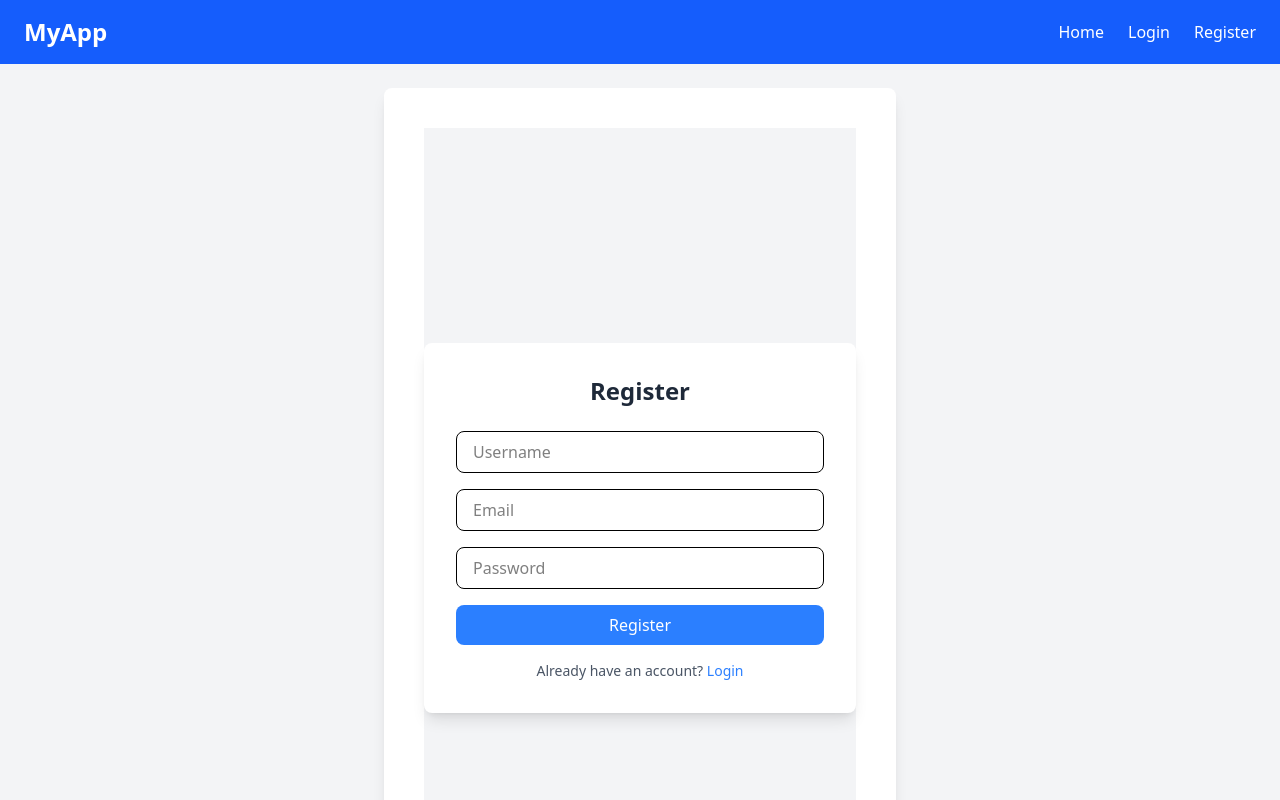
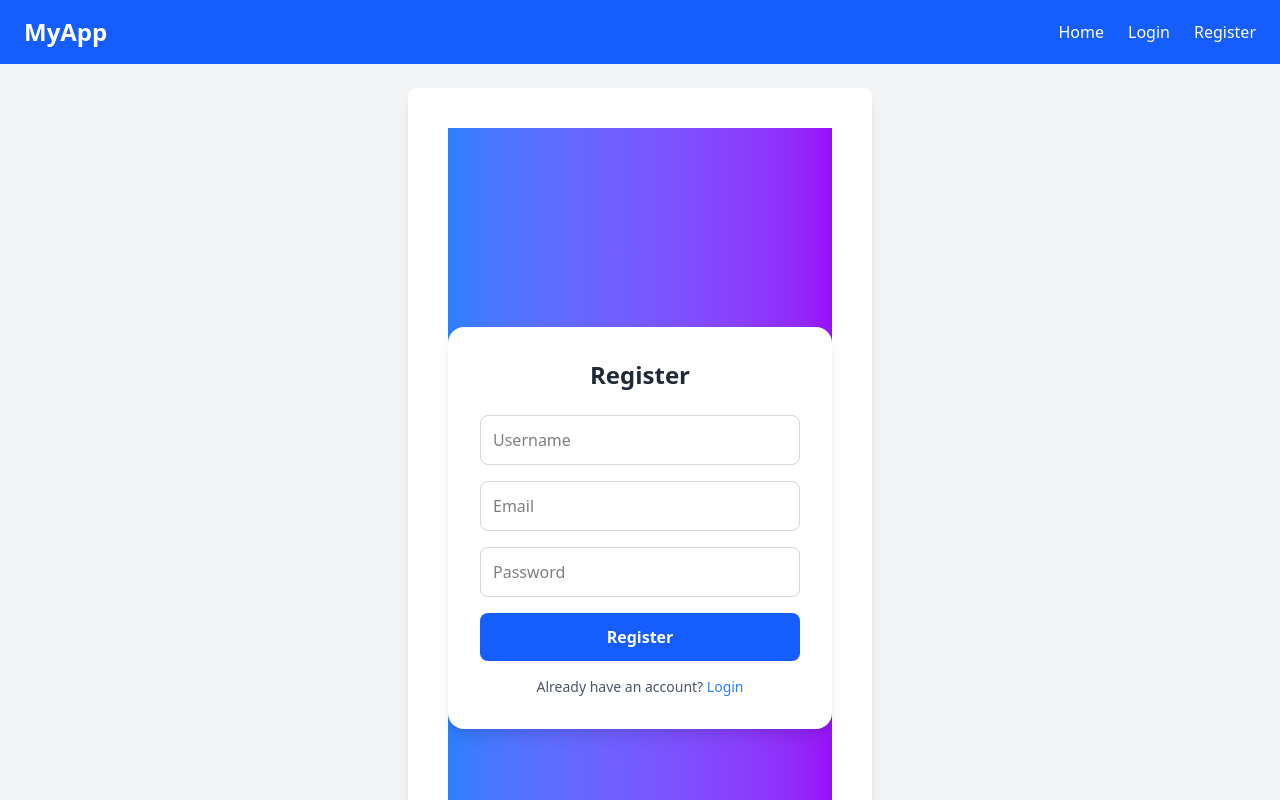
Before and after one commit to Nowrrl/E-Commerce_Site, a React (Vite) app in the folder front/: page /register in a window 1280 px wide. Shown: the top 800 px of the page. Built offline with nearby package versions, Linux system fonts and the light colour scheme.

Commit message:
Update registration modal on success and main screen style

```diff
--- a/front/src/App.jsx
+++ b/front/src/App.jsx
@@ -27,7 +27,7 @@ function App() {
                         <Route path="/" element={
                             <div>
                                 <h1 className="text-3xl font-bold text-gray-800 mb-4">Welcome!</h1>
-                                <p className="text-gray-600">Please <Link to="/login" className="hover:underline">Login</Link> or  <Link to="/register" className="hover:underline">Register</Link> to continue.</p>
+                                <p className="text-gray-600">Please <Link to="/login" className="font-bold hover:underline">Login</Link> or  <Link to="/register" className="font-bold hover:underline">Register</Link> to continue.</p>
                             </div>
                         } />
                     </Routes>
--- a/front/src/pages/login.jsx
+++ b/front/src/pages/login.jsx
@@ -50,7 +50,9 @@ const Login = () => {
                         Login
                     </button>
                 </form>
-                <p className="text-center text-gray-600 mt-4">Don't have an account? <a href="#" className="text-blue-500 hover:underline">Sign up</a></p>
+                <p className="text-center text-gray-600 mt-4">Don't have an account?
+                    <a href="/register" className="text-blue-500 hover:underline">Sign Up</a>
+                </p>
             </div>
         </div>
     );
--- a/front/src/pages/register.jsx
+++ b/front/src/pages/register.jsx
@@ -1,5 +1,7 @@
 import React, { useState } from "react";
 import { registerUser } from "../api/api";
+import { useNavigate } from "react-router-dom";
+
 
 const Register = () => {
     const [userData, setUserData] = useState({
@@ -7,6 +9,9 @@ const Register = () => {
         email: "",
         password: ""
     });
+
+    const [showModal, setShowModal] = useState(false);
+    const navigate = useNavigate();
 
     const handleChange = (e) => {
         setUserData({ ...userData, [e.target.name]: e.target.value });
@@ -16,17 +21,42 @@ const Register = () => {
         e.preventDefault();
         try {
             const response = await registerUser(userData);
-            alert("Registration Successful!");
+            setShowModal(true); // Show modal on successful registration
             console.log(response);
         } catch (error) {
             alert("Registration Failed. Try again.");
         }
     };
 
+    const goToLogin = () => {
+        setShowModal(false);
+        navigate("/login");
+    };
+
+
     return (
-        <div className="flex items-center justify-center min-h-screen bg-gray-100">
-            <div className="bg-white shadow-lg rounded-lg p-8 max-w-md w-full">
-                <h2 className="text-2xl font-bold text-center text-gray-800 mb-6">Register</h2>
+        <>
+            {showModal ? (
+                <div className="flex items-center justify-center min-h-screen bg-gradient-to-r from-blue-500 to-purple-600">
+                    <div className="bg-white p-8 rounded-2xl shadow-lg w-96 border border-gray-300">
+                        <h2 className="text-3xl font-bold mb-4 text-gray-800">
+                            Registration Successful!
+                        </h2>
+                        <p className="mb-6 text-gray-600">
+                            Your account has been created. Please proceed to login.
+                        </p>
+                        <button
+                            onClick={goToLogin}
+                            className="bg-blue-500 text-white px-6 py-2 rounded hover:bg-blue-600 transition duration-300"
+                        >
+                            Go to Login
+                        </button>
+                    </div>
+                </div>
+            ) : (
+                <div className="flex items-center justify-center min-h-screen bg-gradient-to-r from-blue-500 to-purple-600">
+                    <div className="bg-white p-8 rounded-2xl shadow-lg w-96">
+                        <h2 className="text-2xl font-semibold text-center text-gray-800 mb-6">Register</h2>
                         <form onSubmit={handleSubmit} className="space-y-4">
                             <input
                                 type="text"
@@ -34,7 +64,7 @@ const Register = () => {
                                 placeholder="Username"
                                 onChange={handleChange}
                                 required
-                        className="w-full px-4 py-2 border rounded-lg focus:outline-none focus:ring-2 focus:ring-blue-500"
+                                className="w-full p-3 border border-gray-300 rounded-lg focus:outline-none focus:ring-2 focus:ring-blue-500"
                             />
                             <input
                                 type="email"
@@ -42,7 +72,7 @@ const Register = () => {
                                 placeholder="Email"
                                 onChange={handleChange}
                                 required
-                        className="w-full px-4 py-2 border rounded-lg focus:outline-none focus:ring-2 focus:ring-blue-500"
+                                className="w-full p-3 border border-gray-300 rounded-lg focus:outline-none focus:ring-2 focus:ring-blue-500"
                             />
                             <input
                                 type="password"
@@ -50,21 +80,26 @@ const Register = () => {
                                 placeholder="Password"
                                 onChange={handleChange}
                                 required
-                        className="w-full px-4 py-2 border rounded-lg focus:outline-none focus:ring-2 focus:ring-blue-500"
+                                className="w-full p-3 border border-gray-300 rounded-lg focus:outline-none focus:ring-2 focus:ring-blue-500"
                             />
                             <button
                                 type="submit"
-                        className="w-full bg-blue-500 text-white py-2 rounded-lg hover:bg-blue-600 transition duration-300"
+                                className="w-full bg-blue-600 hover:bg-blue-700 text-white font-semibold py-3 rounded-lg transition duration-300"
                             >
                                 Register
                             </button>
                         </form>
                         <p className="text-sm text-gray-600 text-center mt-4">
-                    Already have an account? <a href="/login" className="text-blue-500 hover:underline">Login</a>
+                            Already have an account?{" "}
+                            <a href="/login" className="text-blue-500 hover:underline">Login</a>
                         </p>
                     </div>
                 </div>
+            )}
+        </>
     );
-};
+
+
+}
 
 export default Register;
```
Lines whose indentation alone changed are shown as unchanged.
